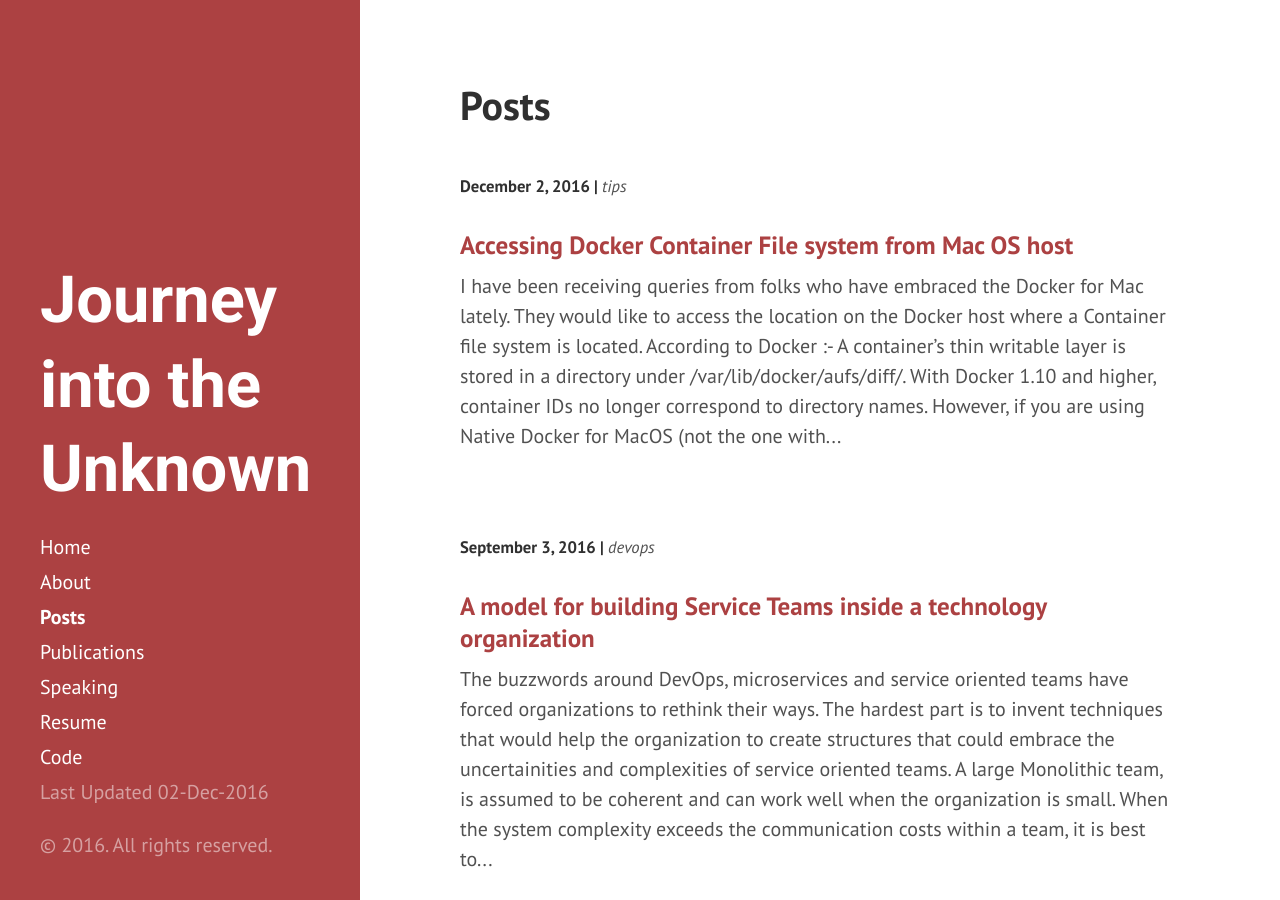
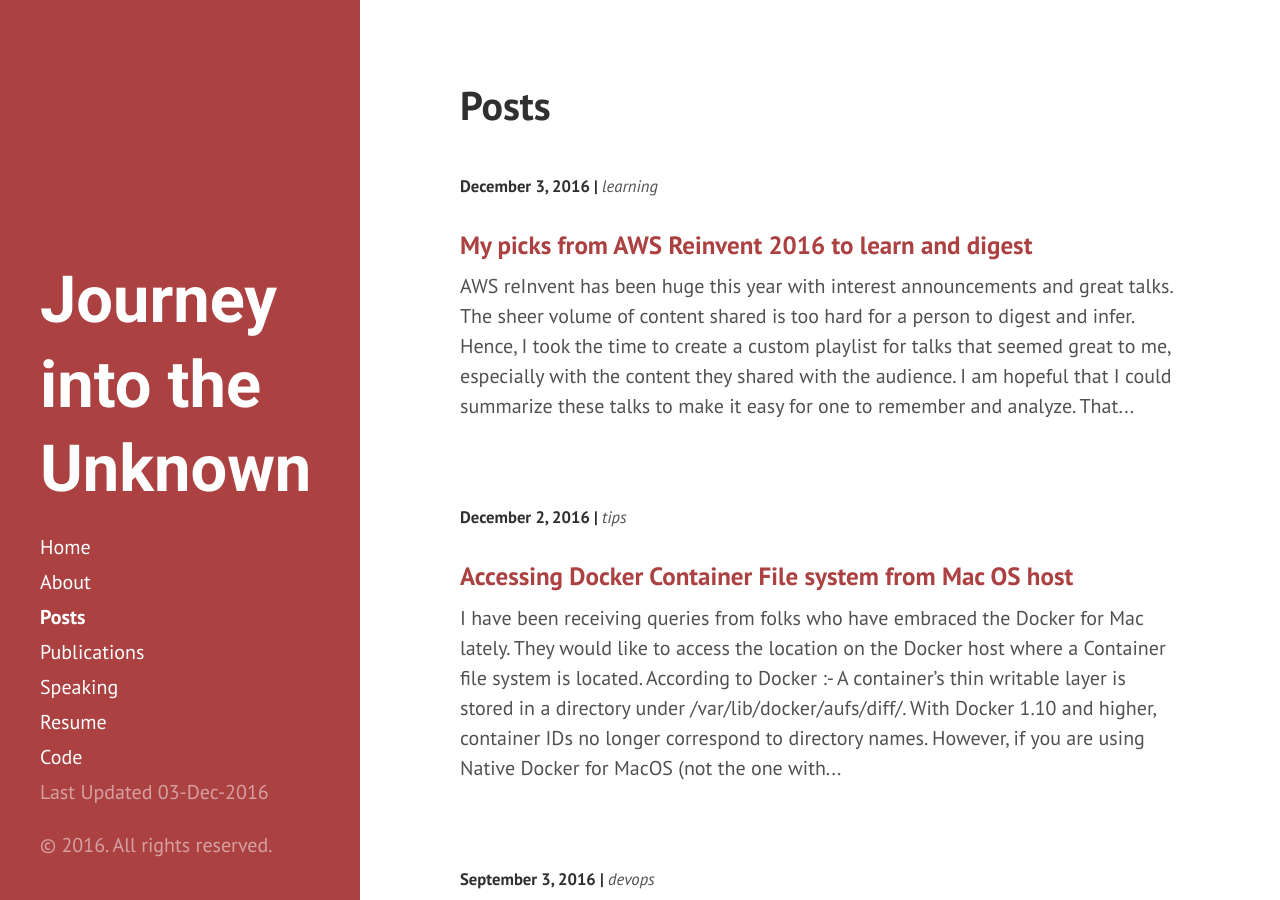
Before and after one commit to vivekjuneja/vivekjuneja.github.io, a Jekyll site: the page built from posts.html, in a window 1280 px wide and 900 px high. Built offline with Jekyll 4.4.1, drawn with Linux system fonts in a browser that asks for light colours.

Commit message:
new post for aws reinvent added

```diff
--- a/_config.yml
+++ b/_config.yml
@@ -43,4 +43,4 @@ gems: [jekyll-gist, jekyll-paginate, jekyll-last-modified-at]
 
 google_analytics: UA-83374110-1
 
-last_modified_at:	02-Dec-2016
+last_modified_at:	03-Dec-2016
--- /dev/null
+++ b/_posts/2016-12-03-aws-reinvent-2016.md
@@ -0,0 +1,17 @@
+---
+layout: post
+title: My picks from AWS Reinvent 2016 to learn and digest
+category: learning
+---
+
+AWS reInvent has been huge this year with interest announcements and great talks. The sheer volume of content shared is too hard for a person to digest and infer. Hence, I took the time to create a custom playlist for talks that seemed great to me, especially with the content they shared with the audience.
+
+<iframe width="560" height="315" src="https://www.youtube.com/embed/videoseries?list=PLxIZbJUBNfimC3q9ESrFKpXnLuk449PmG" frameborder="0" allowfullscreen></iframe>
+
+<br />
+
+I am hopeful that I could summarize these talks to make it easy for one to remember and analyze. That post is coming soon.
+
+Till then Enjoy !!!
+
+-----
```
